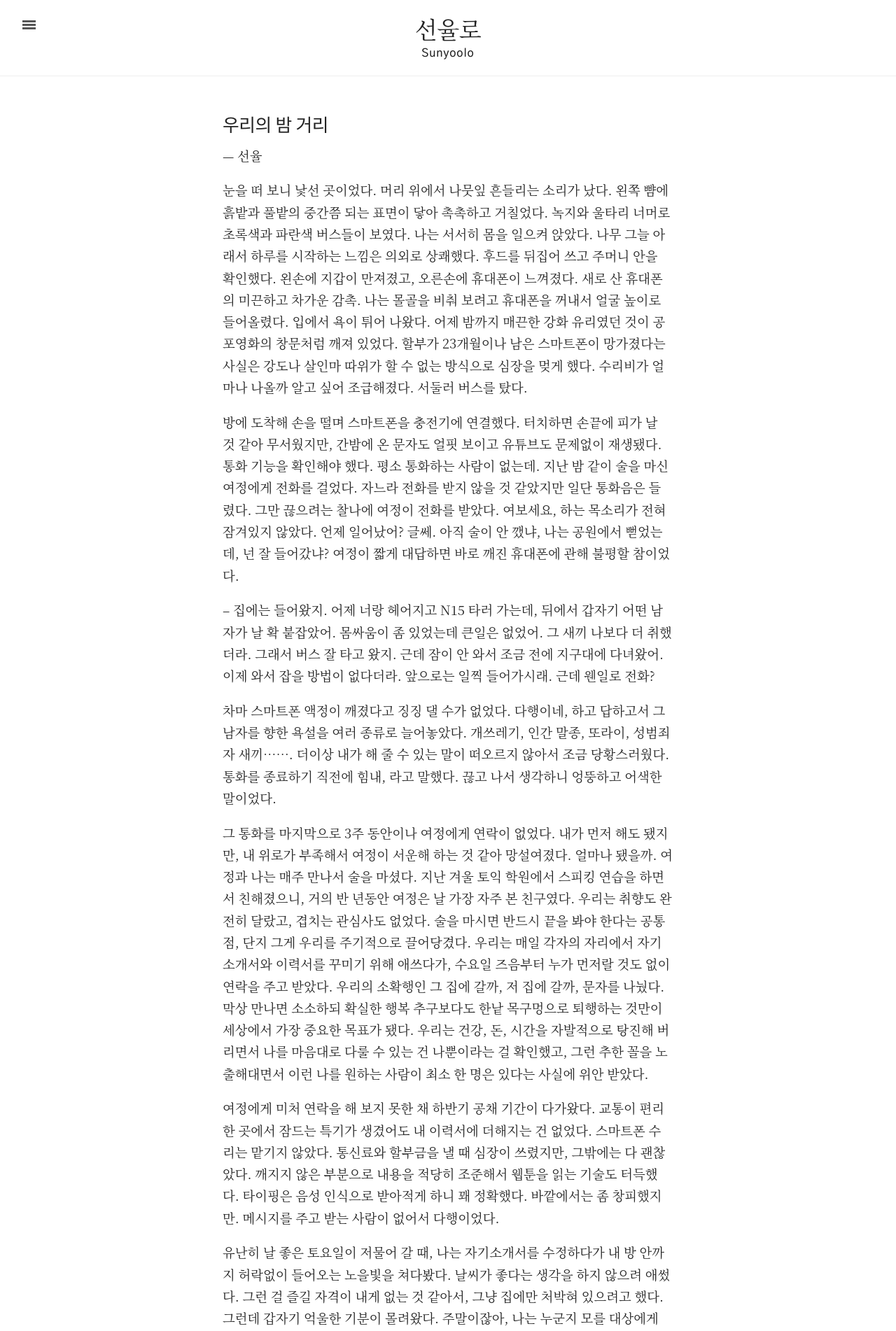
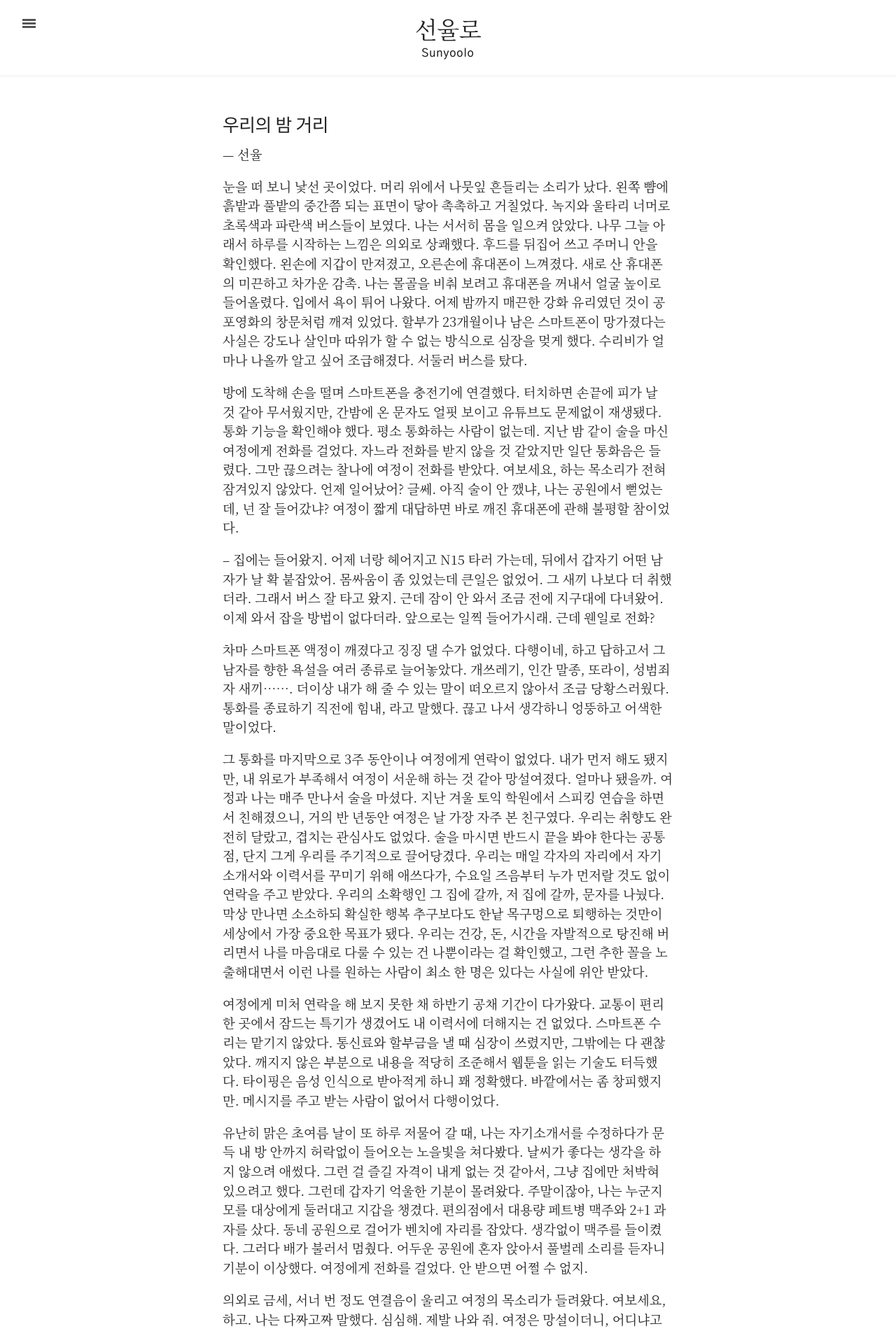
Before and after one commit to viamelodi/viamelodi.github.io, a Jekyll site: the page built from _texts/Our_Night_Distance.md, in a window 1280 px wide. Shown: the top 1902 px of the page at 70% size. Built offline with Jekyll 4.4.1, drawn with Linux system fonts in a browser that asks for light colours; some of the changed text lies outside the part shown.

Commit message:
minor adjustments and line height change

```diff
--- a/_sass/_ed.scss
+++ b/_sass/_ed.scss
@@ -39,7 +39,7 @@ body {
 html {
   font-family: $main-font;
   font-size: 1em; /* 16px; specify in ems to support text resizing in all browsers */
-  line-height: 1.7;
+  line-height: 1.5em;
 }
 
 @media (min-width: 38em) {
--- a/_texts/Our_Night_Distance.md
+++ b/_texts/Our_Night_Distance.md
@@ -18,11 +18,11 @@ publication-date: 2020
 
 여정에게 미처 연락을 해 보지 못한 채 하반기 공채 기간이 다가왔다. 교통이 편리한 곳에서 잠드는 특기가 생겼어도 내 이력서에 더해지는 건 없었다. 스마트폰 수리는 맡기지 않았다. 통신료와 할부금을 낼 때 심장이 쓰렸지만, 그밖에는 다 괜찮았다. 깨지지 않은 부분으로 내용을 적당히 조준해서 웹툰을 읽는 기술도 터득했다. 타이핑은 음성 인식으로 받아적게 하니 꽤 정확했다. 바깥에서는 좀 창피했지만. 메시지를 주고 받는 사람이 없어서 다행이었다.
 
-유난히 날 좋은 토요일이 저물어 갈 때, 나는 자기소개서를 수정하다가 내 방 안까지 허락없이 들어오는 노을빛을 쳐다봤다. 날씨가 좋다는 생각을 하지 않으려 애썼다. 그런 걸 즐길 자격이 내게 없는 것 같아서, 그냥 집에만 처박혀 있으려고 했다. 그런데 갑자기 억울한 기분이 몰려왔다. 주말이잖아, 나는 누군지 모를 대상에게 둘러대고 지갑을 챙겼다. 편의점에서 대용량 페트병 맥주와 2+1 과자를 샀다. 동네 공원으로 걸어가 벤치에 자리를 잡았다. 생각없이 맥주를 들이켰다. 그러다 배가 불러서 멈췄다. 어두운 공원에 혼자 앉아서 풀벌레 소리를 듣자니 기분이 이상했다. 여정에게 전화를 걸었다. 안 받으면 어쩔 수 없지.
+유난히 맑은 초여름 날이 또 하루 저물어 갈 때, 나는 자기소개서를 수정하다가 문득 내 방 안까지 허락없이 들어오는 노을빛을 쳐다봤다. 날씨가 좋다는 생각을 하지 않으려 애썼다. 그런 걸 즐길 자격이 내게 없는 것 같아서, 그냥 집에만 처박혀 있으려고 했다. 그런데 갑자기 억울한 기분이 몰려왔다. 주말이잖아, 나는 누군지 모를 대상에게 둘러대고 지갑을 챙겼다. 편의점에서 대용량 페트병 맥주와 2+1 과자를 샀다. 동네 공원으로 걸어가 벤치에 자리를 잡았다. 생각없이 맥주를 들이켰다. 그러다 배가 불러서 멈췄다. 어두운 공원에 혼자 앉아서 풀벌레 소리를 듣자니 기분이 이상했다. 여정에게 전화를 걸었다. 안 받으면 어쩔 수 없지.
 
-의외로 금세, 서너 번 정도 연결음이 울리고 여정이 목소리가 들려왔다. 여보세요. 나는 다짜고짜 말했다. 심심해. 제발 나와 줘. 여정은 망설이더니, 어디냐고 물었다. 나는 신나서 여정의 지하철역에서 우리 집까지 올 수 있는 경로를 세 가지나 늘어놓았다. 따릉이도 15분, 버스도 15분이야……. 여정은 수입 맥주를 사다 놓으면 특별히 가 주겠다고 했다. 당장 사러갈게. 곧 봐. 나는 여정이 마음을 바꾸기 전에 얼른 끊었다.
+의외로 금세, 서너 번 정도 연결음이 울리고 여정의 목소리가 들려왔다. 여보세요, 하고. 나는 다짜고짜 말했다. 심심해. 제발 나와 줘. 여정은 망설이더니, 어디냐고 물었다. 나는 신나서 여정의 지하철역에서 우리 집까지 올 수 있는 경로를 세 가지나 늘어놓았다. 따릉이도 15분, 버스도 15분이야……. 여정은 수입 맥주를 사다 놓으면 특별히 가 주겠다고 했다. 당장 사러갈게. 곧 봐. 나는 여정이 마음을 바꾸기 전에 얼른 끊었다.
 
-여정은 30분만에 도착했다. 오랜만에 보니 반갑기도 해서 나는 취기를 휘두르며 어리광을 부렸다. 왜 연락이 없었어, 나 정말 술 마시고 싶었는데, 이것 봐, 내 핸드폰 이렇게 돼 버렸어, 너 늦게 시작했으니 빨리 따라잡아……. 여정은 보란 듯이 과자를 입에 넣고 아작아작 씹었다. 기껏 사다놓은 수입 맥주로는 목만 축였다.
+여정은 30분만에 도착했다. 오랜만에 보니 반갑기도 해서 나는 취기를 휘두르며 어리광을 부렸다. 왜 연락이 없었어, 나 정말 술 마시고 싶었는데, 이것 봐, 내 핸드폰 이렇게 돼 버렸어, 너 늦게 시작했으니 빨리 따라잡아……. 여정은 보란 듯이 과자를 입에 넣고 아작아작 씹었다. 내가 기껏 사다놓은 수입 맥주로는 목만 축였다.
 
 &ndash; 야, 진짜. 너 왜 과자만 먹어?
 
@@ -30,14 +30,14 @@ publication-date: 2020
 
 &ndash; 여정, 너까지 성실해지면 나 정말 외로워.
 
-나는 어색한 기분에 여정을 똑바로 쳐다보지 못했는데, 여정은 내 얼굴을 빤히 들여다봤다.
+나는 외롭다는 말이 어쩐지 어색해서 여정을 똑바로 쳐다보지 못했는데, 여정은 내 얼굴을 빤히 들여다봤다.
 
 &ndash; 핸드폰 수리비 10만원은 되지? 근데 술을 그렇게 마실 마음이 들어? 다음엔 강도나 폭행을 당할지도 몰라.
 
-&ndash; 괜찮아. 훔쳐갈 것도 없어. 이따가 내가 너 버스 타는 것까지 보고 갈게. 앞으로는 매번 데려다 줄게. 아무리 네가 괜찮다고 해도 밤길에 여자 혼자 보내면 안 됐는데, 그동안 미안했다. 화난 거 맞지? 풀어. 네가 좋아하는 에델바이스 한 잔 받고 풀어.
+&ndash; 괜찮아. 훔쳐갈 것도 없어. 이따가 내가 너 버스 타는 것까지 보고 갈게. 앞으로는 매번 데려다 줄게. 아무리 네가 괜찮다고 해도 밤길에 여자 혼자 보내면 안 됐는데, 그동안 미안했다. 화난 거 맞지? 풀어. 네 최애 에델바이스 한 잔 받고 풀어.
 
 미안하다고 애교를 부리는 내게 여정은 친절한 미소를 지어 줬다. 네가 잘못한 건 없다, 데려다 주지 않아도 혼자 잘 들어갈 수 있다, 앞으로는 운전기사 신원을 관리하는 업체에서 콜 택시를 불러서 가면 되니 걱정 말아라, 다만 오늘은 그만한 돈이 없다, 고 또박또박 설명했다. 택시비가 없으니 취할 수 없다고 했다.
 
-아무 말도 더할 수가 없었다. 야간 버스는 일반 버스보다 두 배 비싼데, 야간 택시는 야간 버스보다 또다시 서너 배 비싸고, 콜 택시라면 추가 비용이 더 붙겠다는 계산이 됐다. 동시에 밤길에 여정을 붙잡은 그 새끼는 오늘 밤에도 마음껏 취해서 시내를 배회하겠다는 생각이 들었다. 불공평했다. 우리는 모두 술을 마시고 공원에 뻗어 잘 권리가, 자기 꼴에 혐오감을 느끼며 냄새 나는 몸을 야간 버스나 새벽 버스에 실을 권리가 있지 않은가. 그만큼은 여정도 가져야 하지 않나. 내가 범죄자 새끼들, 하고 중얼거리자 여정은 흣, 하는 애매한 소리로 웃고는 에델바이스를 한 모금 마셨다.
+아무 말도 더할 수 없었다. 야간 버스는 일반 버스보다 두 배 비싼데, 야간 택시는 야간 버스보다 또다시 서너 배 비싸고, 콜 택시라면 추가 비용이 더 붙겠다는 계산이 됐다. 동시에 밤길에 여정을 붙잡은 그 새끼는 오늘 밤에도 마음껏 취해서 시내를 배회하겠다는 생각이 들었다. 불공평했다. 우리는 모두 술을 마시고 공원에 뻗어 잘 권리가, 자기 꼴에 혐오감을 느끼며 냄새 나는 몸을 야간 버스나 새벽 버스에 실을 권리가 있지 않은가. 그만큼은 여정도 가져야 하지 않나. 내가 범죄자 새끼들, 하고 중얼거리자 여정은 흣, 하는 애매한 소리로 웃고는 에델바이스를 한 모금 마셨다.
 
-그 저녁 이후로 몇 번 여정에게 술 마시자, 저녁 먹자 연락을 해 봤는데, 여정은 자격증 공부가 바쁘다며 거절했다. 두어 번 그러고 나니 나도 연락할 용기가 나지 않았다. 종종 이유없이 억울한 기분이 드는 날에는 페트병 맥주를 사다 혼자 마셨다. 돈이 절약됐다. 덕분에 너무 추워지기 전에 액정을 교체할 수 있었다. 장갑을 끼면 액정의 안 깨진 부분을 섬세하게 터치하기가 어려웠을 텐데 잘된 일이었다. 서비스 센터에서 다시 새 것처럼 매끈해져 돌아온 스마트폰을 쥐자 기분이 상쾌해졌다. 이번 공채는 안 됐지만 다음엔 되겠지. 그러기 위해서 나도 내 폰처럼 새로워지자. 오랜만에 손끝으로 스크롤감을 만끽하며 맹렬하게 채용 정보를 스크랩 했다. 취업 정보 게시판에서 이번 공채에 어느 기업이 신입을 몇 명을 뽑았는지 읽었다. 안 된 사람이 어차피 더 많네, 뭐. S은행이 신입사원 공채에서 남성 지원자를 더 뽑기 위해 여성 지원자들의 점수를 조작했다는 소식에 취준생 자유게시판이 난리였다. 여정 생각이 났다. 연락해서 S은행에 지원했는지 물어 보려다가 내가 다시 어설픈 위로를 할까 봐 관뒀다. 우리는 싸우지 않았기 때문에 화해를 할 수도 없었다. 그 만취 범죄자 새끼가 그 날 하필 여정을 붙잡지만 않았으면 우리는 이번 주에 같이 술을 마셨으리라 생각했다. 어쩐지 확신할 수는 없었다. 여정이 그리웠다.
+그 저녁 이후로 몇 번 여정에게 술 마시자, 저녁 먹자 연락을 해 봤는데, 여정은 자격증 공부가 바쁘다며 거절했다. 두어 번 그러고 나니 나도 연락할 용기가 나지 않았다. 종종 이유없이 억울한 기분이 드는 날에는 페트병 맥주를 사다 혼자 마셨다. 돈이 절약됐다. 덕분에 너무 추워지기 전에 액정을 교체할 수 있었다. 장갑을 끼면 액정의 안 깨진 부분을 섬세하게 터치하기가 어려웠을 텐데 잘된 일이었다. 서비스 센터에서 다시 새 것처럼 매끈해져 돌아온 스마트폰을 쥐자 기분이 상쾌해졌다. 이번 공채는 안 됐지만 다음엔 되겠지. 그러기 위해서 나도 내 폰처럼 새로워지자. 오랜만에 손끝으로 스크롤감을 만끽하며 맹렬하게 채용 정보를 스크랩 했다. 취업 정보 게시판에서 이번 공채에 어느 기업이 신입을 몇 명을 뽑았는지 읽었다. 안 된 사람이 어차피 더 많네, 뭐. S은행이 신입사원 공채에서 남성 지원자를 더 뽑기 위해 여성 지원자들의 점수를 조작했다는 소식에 취준생 자유게시판이 난리였다. 여정 생각이 났다. 연락해서 S은행에 지원했는지 물어 보려다가 내가 다시 어설픈 위로를 할까 봐 관뒀다. 우리는 싸우지 않았기 때문에 화해를 할 수도 없었다. 그 만취 범죄자 새끼가 그 날 하필 여정을 붙잡지만 않았으면 우리는 이번 주에 같이 술을 마셨으리라 생각했다. 어쩐지 확신할 수는 없었지만. 여정이 그리웠다.
```
